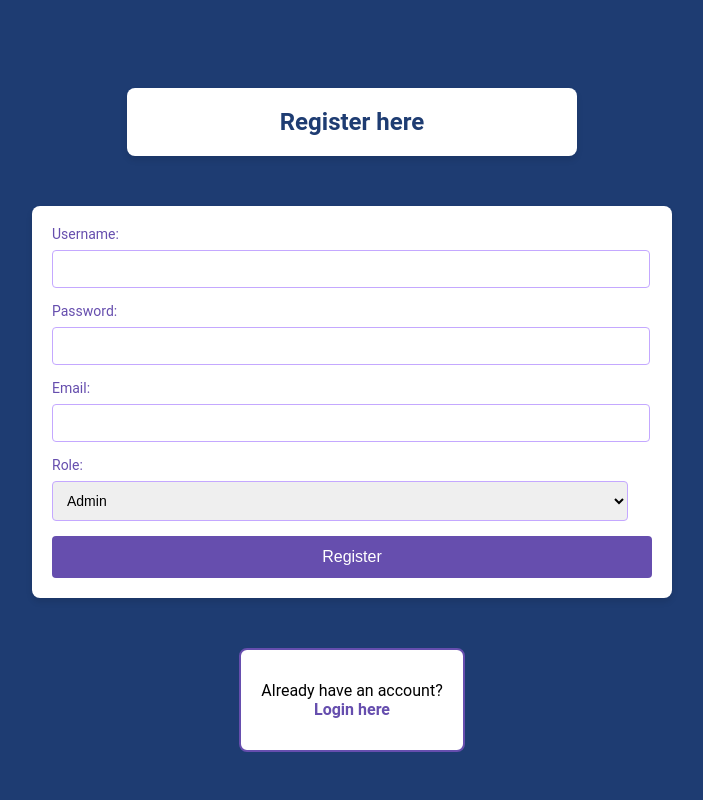
After one commit to Hamza-Bin-Merza/SWAB-Project, a PHP site: page /register.php in a window 1280 px wide. The commit adds this page. Shown: the whole page, without its empty margins (288-991 px from the left). Run offline with PHP 8.4, Linux system fonts and the light colour scheme.

Commit message:
02022025

```diff
--- /dev/null
+++ b/register.php
@@ -0,0 +1,193 @@
+<?php
+include 'db_connection.php';
+
+$success_message = '';
+$error_message = '';
+
+// Check if the form is submitted
+if ($_SERVER['REQUEST_METHOD'] == 'POST') {
+    // Get form data
+    $username = $_POST['username'];
+    $password = $_POST['password'];
+    $email = $_POST['email'];
+    $role = $_POST['role'];
+
+    // Hash the password
+    $password_hash = password_hash($password, PASSWORD_DEFAULT);
+
+    // Prepare SQL query
+    $sql = "INSERT INTO users (username, password_hash, email, role)
+            VALUES (?, ?, ?, ?)";
+
+    if ($stmt = $con->prepare($sql)) {
+        $stmt->bind_param('ssss', $username, $password_hash, $email, $role);
+        if ($stmt->execute()) {
+            // Redirect to the login page after successful registration
+            header("Location: login.php");
+            exit; // Stop further execution
+        } else {
+            $error_message = "Error: " . $stmt->error;
+        }
+        $stmt->close();
+    } else {
+        $error_message = "Error preparing statement: " . $con->error;
+    }
+}
+?>
+
+<!DOCTYPE html>
+<html lang="en">
+<head>
+    <meta charset="UTF-8">
+    <meta name="viewport" content="width=device-width, initial-scale=1.0">
+    <title>Register</title>
+
+    <style>
+        body {
+            font-family: 'Roboto', sans-serif;
+            background-color: #1E3C72;
+            margin: 0;
+            padding: 0;
+            display: flex;
+            flex-direction: column;
+            justify-content: center;
+            align-items: center;
+            height: 100vh;
+        }
+
+        h2 {
+            text-align: center;
+            margin-top: 40px;
+            color: #1E3C72;
+            background-color: #fff;
+            padding: 20px;
+            border-radius: 8px;
+            box-shadow: 0 4px 6px rgba(0, 0, 0, 0.1);
+            width: 32%;
+            margin-left: auto;
+            margin-right: auto;
+        }
+
+        .form-container {
+            max-width: 600px;
+            width: 100%;
+            margin: 30px auto;
+            padding: 20px;
+            background: #fff;
+            border-radius: 8px;
+            box-shadow: 0 4px 6px rgba(0, 0, 0, 0.1);
+        }
+
+        .form-container label {
+            font-size: 14px;
+            color: #664EAE;
+            display: block;
+            margin-bottom: 8px;
+        }
+
+        .form-container input, .form-container select {
+            width: 96%;
+            padding: 10px;
+            margin-bottom: 15px;
+            border: 1px solid #C4A8FF;
+            border-radius: 4px;
+            font-size: 14px;
+        }
+
+        .form-container button {
+            width: 100%;
+            padding: 12px;
+            background-color: #664EAE;
+            color: white;
+            border: none;
+            border-radius: 4px;
+            font-size: 16px;
+            cursor: pointer;
+            transition: background-color 0.3s ease;
+        }
+
+        .form-container button:hover {
+            background-color: #1A0554;
+        }
+
+        .alert {
+            padding: 10px;
+            margin: 10px;
+            border-radius: 4px;
+        }
+
+        .alert-success {
+            background-color: #C4A8FF;
+            color: #1A0554;
+        }
+
+        .alert-danger {
+            background-color: #0C0B13;
+            color: #C4A8FF;
+        }
+
+        .already-account-box {
+            display: inline-block;
+            padding: 15px;
+            border: 2px solid #664EAE;
+            border-radius: 8px;
+            background-color: #fff;
+            text-align: center;
+            margin-top: 20px;
+            width: 15%;  /* Matches form width */
+            margin-left: auto;
+            margin-right: auto;
+        }
+
+        .already-account-box a {
+            text-decoration: none;
+            color: #664EAE;
+            font-weight: bold;
+            transition: color 0.3s ease;
+        }
+
+        .already-account-box a:hover {
+            color: #1A0554;
+        }
+    </style>
+</head>
+<body>
+
+<h2>Register here</h2>
+
+<!-- Display Success or Error Message -->
+<?php if ($success_message): ?>
+    <div class="alert alert-success"><?php echo $success_message; ?></div>
+<?php endif; ?>
+<?php if ($error_message): ?>
+    <div class="alert alert-danger"><?php echo $error_message; ?></div>
+<?php endif; ?>
+
+<div class="form-container">
+    <form method="POST">
+        <label for="username">Username:</label>
+        <input type="text" name="username" required>
+
+        <label for="password">Password:</label>
+        <input type="password" name="password" required>
+
+        <label for="email">Email:</label>
+        <input type="email" name="email" required>
+
+        <label for="role">Role:</label>
+        <select name="role" required>
+            <option value="Admin">Admin</option>
+            <option value="Faculty">Faculty</option>
+        </select>
+
+        <button type="submit">Register</button>
+    </form>
+</div>
+
+<!-- "Already have an account?" link to login page -->
+<div class="already-account-box">
+    <p>Already have an account? <a href="login.php">Login here</a></p>
+</div>
+
+</body>
+</html>
```
Also changed, not shown: course_assignments.php (+29 -19 lines), dashboard.php (+6 -4 lines), maincourse.php (+20 -0 lines).
